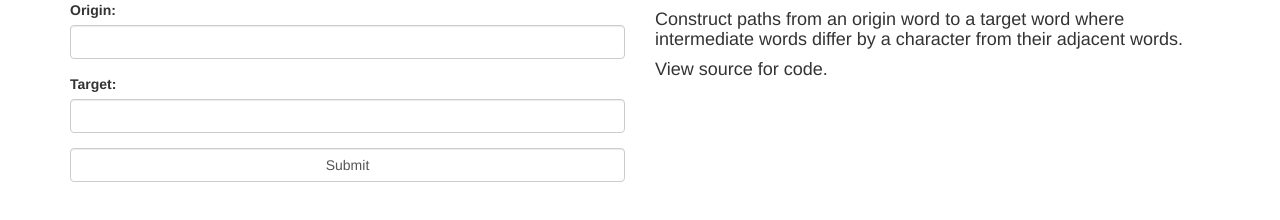
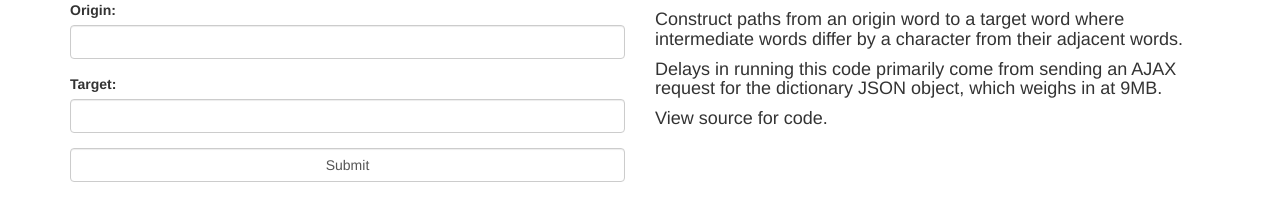
Before and after one commit to aglorei/WordLadder, a website: page client/index.html in a window 1280 px wide. Drawn offline with nearby package versions, Linux system fonts and the light colour scheme.

Commit message:
message regarding ajax

```diff
--- a/client/index.html
+++ b/client/index.html
@@ -173,6 +173,7 @@
 
 			<div class="col-xs-6">
 				<h4>Construct paths from an origin word to a target word where intermediate words differ by a character from their adjacent words.</h4>
+				<h4>Delays in running this code primarily come from sending an AJAX request for the dictionary JSON object, which weighs in at 9MB.</h4>
 				<h4>View source for code.</h4>
 			</div>
 		</div>
```
